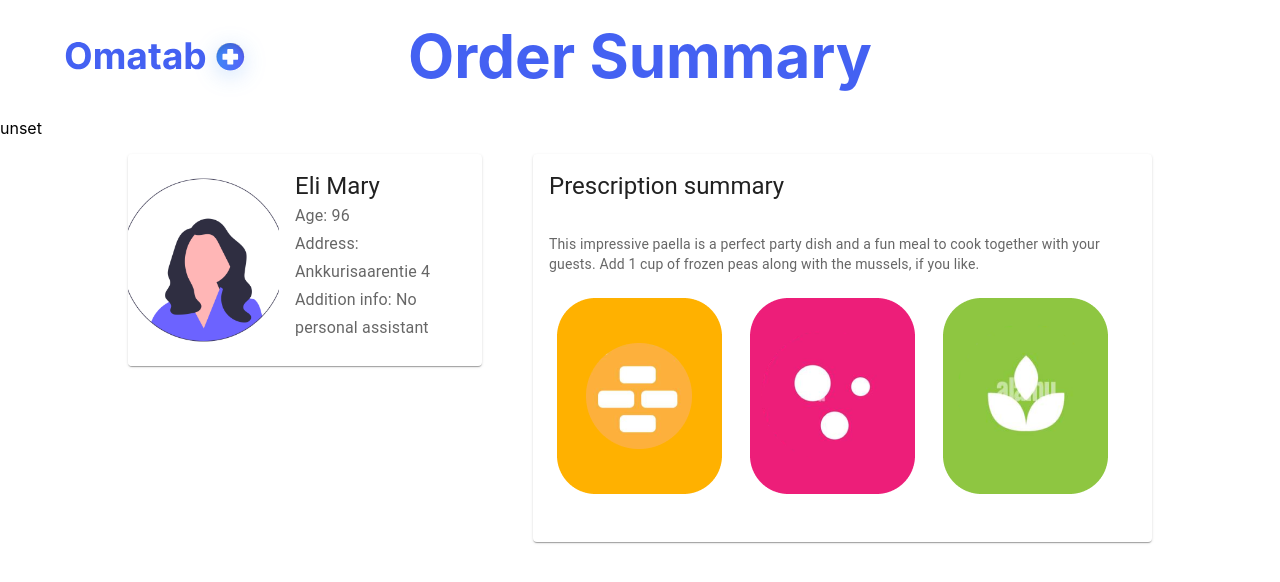
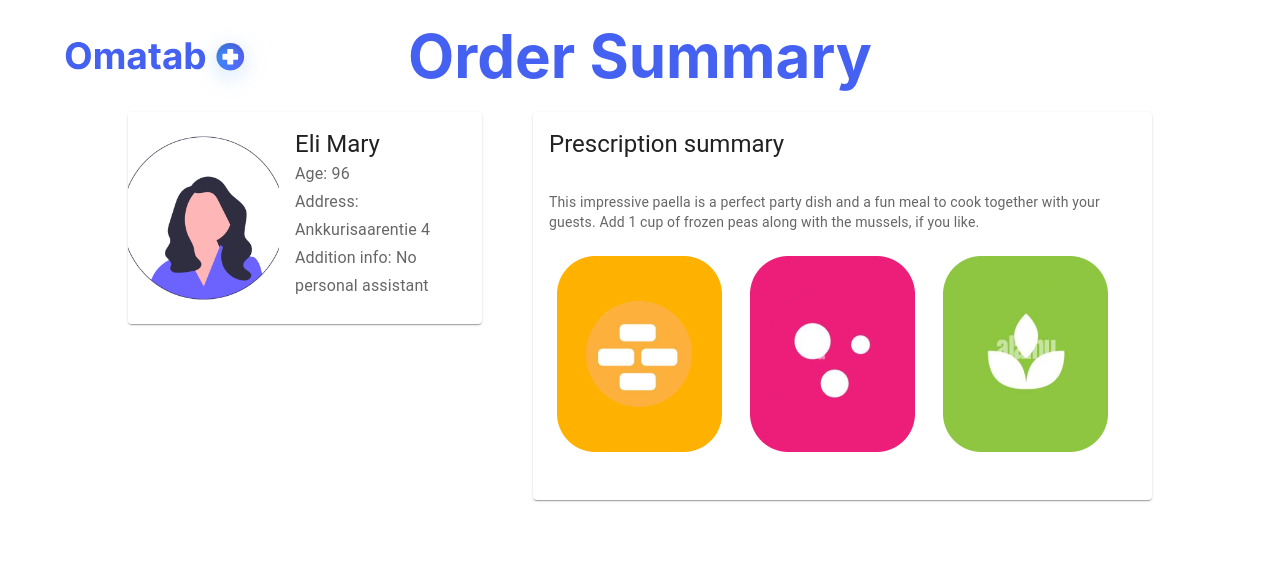
Before and after one commit to dieu-vu/junction-22-omatab, a React (Create React App) app in the folder client-app/: page / in a window 1280 px wide. Shown: the top 582 px of the page. Built offline with nearby package versions, Linux system fonts and the light colour scheme; no server answers.

Commit message:
Remove debug log on website

```diff
--- a/client-app/src/features/orderSummary/OrderSummary.tsx
+++ b/client-app/src/features/orderSummary/OrderSummary.tsx
@@ -8,7 +8,6 @@ const OrderSummary = () => {
   return (
     <>
       <Header title='Order Summary' />
-      <p>{ process.env.REACT_APP_MERCHANT_ID || 'env var not found'}</p>
       <div className='container'>
         <div className='left-card'>
           <PatientCard />
```
